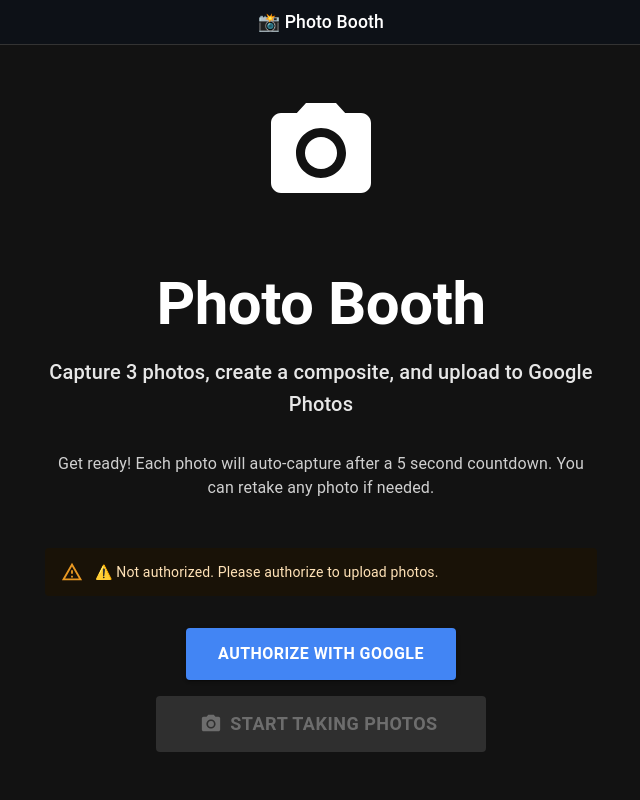
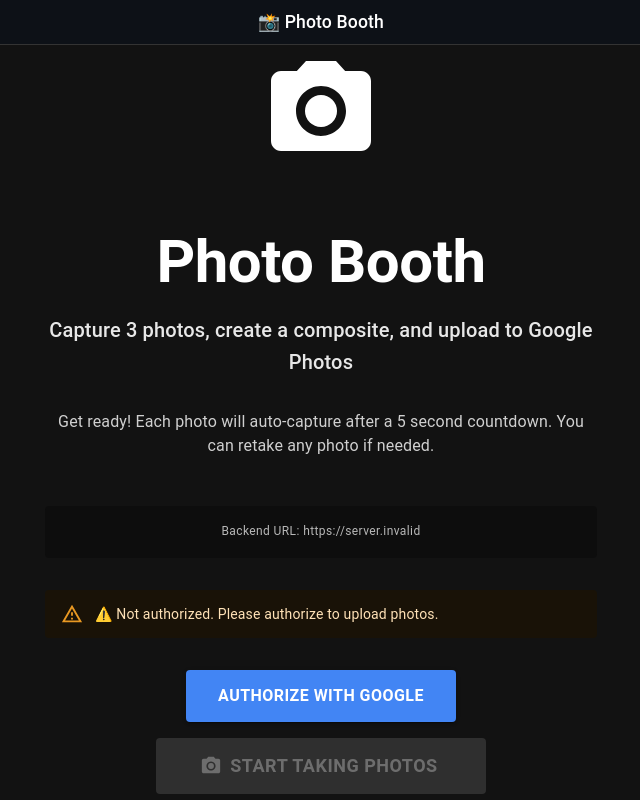
Before and after one commit to my8bird/photo-booth, a React (Vite) app: page / in a window 1280 px wide. Shown: the whole page, without its empty margins (319-959 px from the left). Built offline with nearby package versions, Linux system fonts and the light colour scheme; no server answers.

Commit message:
debug: add backend URL logging and display

```diff
--- a/src/components/LandingPage.jsx
+++ b/src/components/LandingPage.jsx
@@ -7,14 +7,22 @@
   const [isAuthorized, setIsAuthorized] = useState(false)
   const [isCheckingAuth, setIsCheckingAuth] = useState(true)
   const [isAuthorizing, setIsAuthorizing] = useState(false)
+  const [backendUrl, setBackendUrl] = useState(import.meta.env.VITE_BACKEND_URL)
 
   useEffect(() => {
+    if (!backendUrl) {
+      console.error('VITE_BACKEND_URL is not set!')
+      setIsCheckingAuth(false)
+      return
+    }
     checkAuthStatus()
   }, [])
 
   const checkAuthStatus = async () => {
     try {
-      const response = await axios.get(`${import.meta.env.VITE_BACKEND_URL}/api/auth/status`)
+      const url = `${backendUrl}/api/auth/status`
+      console.log('Checking auth status at:', url)
+      const response = await axios.get(url)
       setIsAuthorized(response.data.authorized)
     } catch (error) {
       console.error('Error checking auth status:', error)
@@ -27,7 +35,9 @@
   const handleAuthorize = async () => {
     setIsAuthorizing(true)
     try {
-      const response = await axios.get(`${import.meta.env.VITE_BACKEND_URL}/api/auth/url`)
+      const url = `${backendUrl}/api/auth/url`
+      console.log('Getting auth URL from:', url)
+      const response = await axios.get(url)
       window.open(response.data.authUrl, '_blank')
 
       // Check auth status after a delay to see if user authorized
@@ -86,6 +96,13 @@
         <Typography variant="body1" sx={{ mb: 6, opacity: 0.8 }}>
           Get ready! Each photo will auto-capture after a 5 second countdown. You can retake any photo if needed.
         </Typography>
+
+        {/* Debug info */}
+        <Box sx={{ mb: 4, p: 2, bgcolor: 'rgba(0,0,0,0.3)', borderRadius: 1 }}>
+          <Typography variant="caption" sx={{ opacity: 0.7, display: 'block' }}>
+            Backend URL: {backendUrl ? backendUrl : '❌ NOT SET'}
+          </Typography>
+        </Box>
 
         {/* Authorization Status */}
         <Box sx={{ mb: 4 }}>
```
